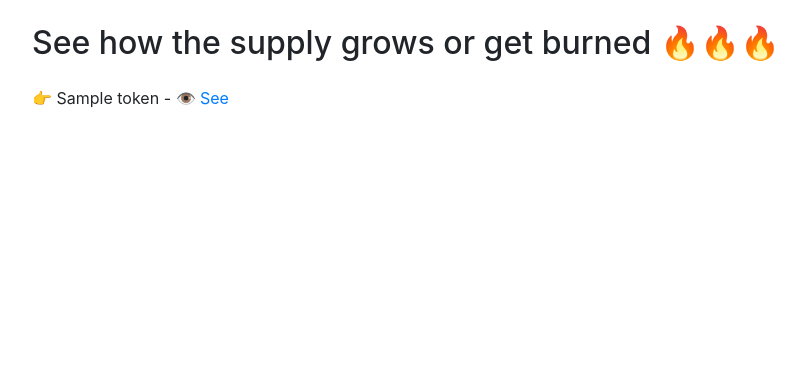
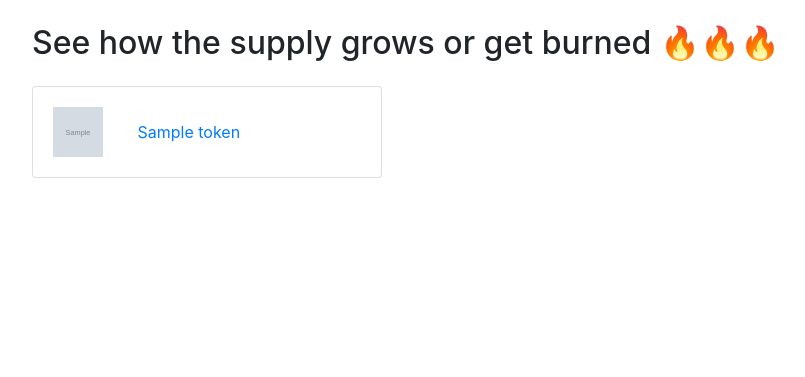
Before and after one commit to cabyas/SupplyTracker, a Django app: template tracker/templates/tracker/index.html in a window 1280 px wide. Shown: the part 56-433 px from the top of the page, without its empty margins (53-858 px from the left). Run offline with Django 4.2, Linux system fonts and the light colour scheme; the template is opened without the code that fills it: most values are stand-ins (such as "Sample title", 1, 10 or a date in 2020); grey boxes marked "Sample" are stand-in pictures; some libraries are stand-ins or nearby versions.

Commit message:
improve UI

```diff
--- a/SupplyTracker/urls.py
+++ b/SupplyTracker/urls.py
@@ -25,5 +25,6 @@ urlpatterns = [
 
 if settings.DEBUG:
     urlpatterns += static(
-        settings.MEDIA_URL
+        settings.MEDIA_URL,
+        document_root=settings.MEDIA_ROOT
     )
--- a/tracker/admin.py
+++ b/tracker/admin.py
@@ -8,6 +8,12 @@ class TokenAdmin(admin.ModelAdmin):
     search_fields = ('name', 'code_name', 'contract_address')
     list_display = ('name', 'code_name', 'contract_address')
     list_filter = ('name', )
+    actions = ('create_supply_record', )
+
+    @admin.action(description="Create supply record")
+    def create_supply_record(self, request, queryset):
+        for token in queryset:
+            token.create_supply_snapshot()
 
 
 @admin.register(SupplySnapshot)
--- a/tracker/templates/tracker/index.html
+++ b/tracker/templates/tracker/index.html
@@ -5,17 +5,26 @@
         <h2 class="mb-4">See how the supply grows or get burned 🔥🔥🔥</h2>
     {% endif %}
 
+    <div class="row">
         {% for token in object_list %}
-        <div class="mb-3">
-            👉 {{ token.name }}
-            -
-            <a href="{% url 'tracker:details' token.contract_address %}">👁 See</a>
+            <div class="col-md-6 col-lg-4 mb-3">
+                <a class="card" href="{% url 'tracker:details' token.contract_address %}">
+                    <div class="card-body row">
+                        <div class="col-3">
+                            <img src="{{ token.logo.url }}" width="50" height="50" alt="logo" />
+                        </div>
+                        <div class="col-9 d-flex align-items-center">
+                            {{ token.name }}
+                        </div>
+                    </div>
+                </a>
             </div>
         {% empty %}
             <div class="empty-languages">
             No tokens found. Contact with <a href="https://t.me/N4gN14" target="_blank">@N4Gn14</a> 😥
             </div>
         {% endfor %}
+    </div>
 
     {% if page_obj.has_previous or page_obj.has_next %}
         <nav class="mt-4">
--- a/tracker/templates/tracker/layout/base.html
+++ b/tracker/templates/tracker/layout/base.html
@@ -8,6 +8,16 @@
     <meta name="viewport" content="width=device-width, initial-scale=1" />
     <link rel="stylesheet" href="https://maxcdn.bootstrapcdn.com/bootstrap/4.1.0/css/bootstrap.min.css">
     <link rel="stylesheet" href="{% static 'css/main.css' %}">
+
+    <!-- Google tag (gtag.js) -->
+    <script async src="https://www.googletagmanager.com/gtag/js?id=G-HDD06C2FSD"></script>
+    <script>
+        window.dataLayer = window.dataLayer || [];
+        function gtag(){dataLayer.push(arguments);}
+        gtag('js', new Date());
+
+        gtag('config', 'G-HDD06C2FSD');
+    </script>
 
     {% block extra_css %}{% endblock %}
   </head>
```
Lines whose indentation alone changed are shown as unchanged.
